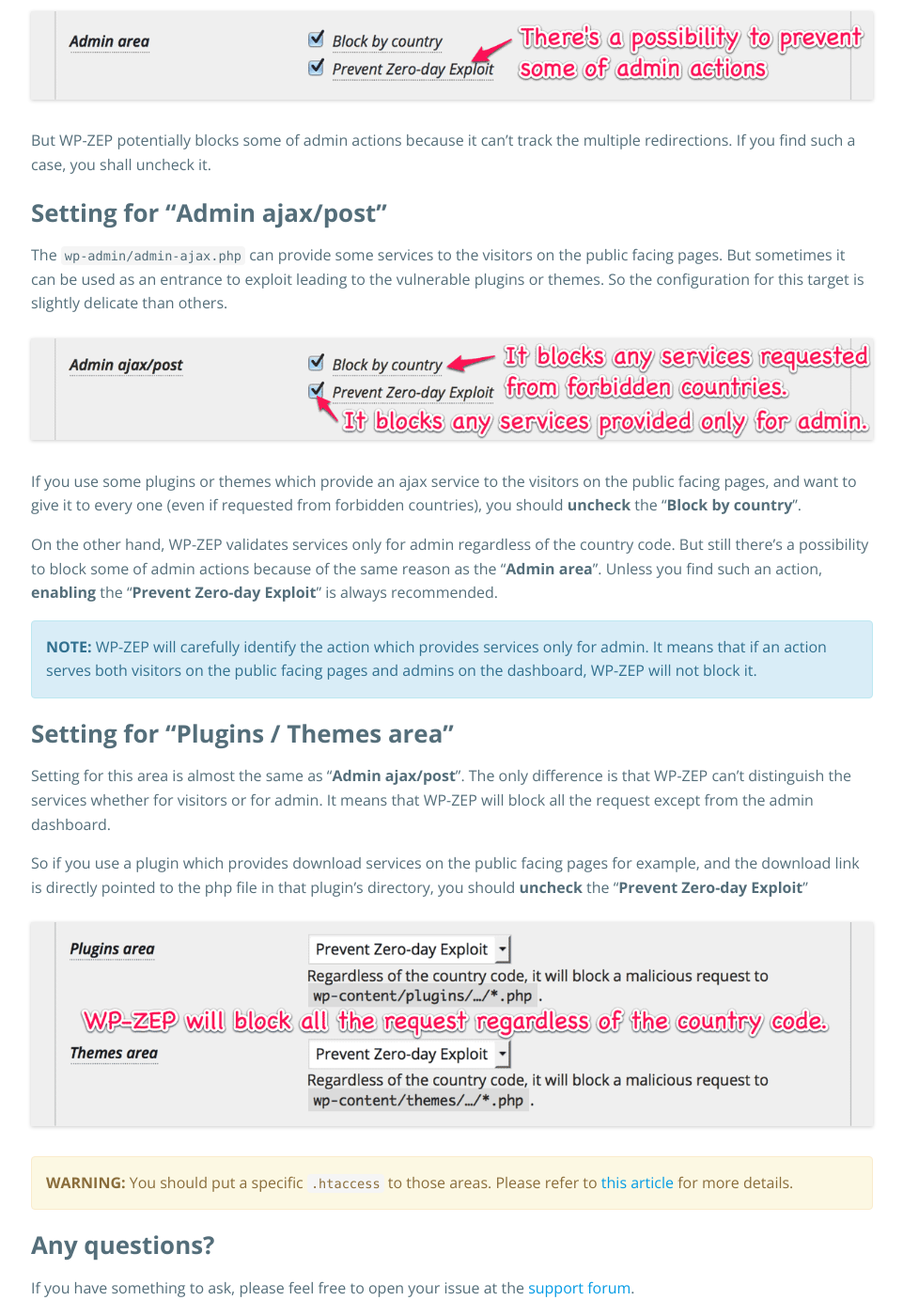
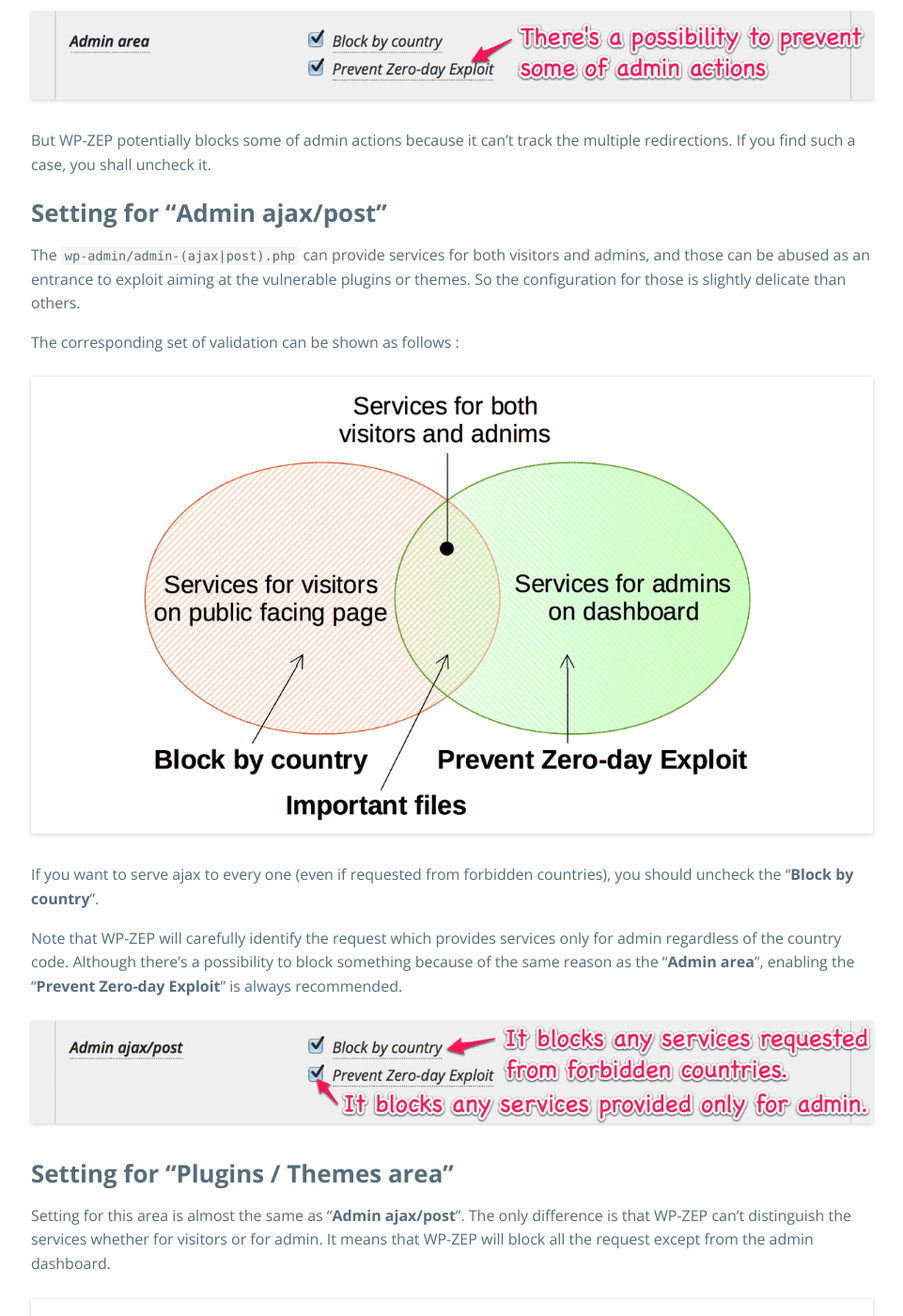
Before and after one commit to tokkonopapa/WordPress-IP-Geo-Block, a Jekyll site: the page built from _codex/03/the-best-practice-of-target-settings.md, in a window 1280 px wide and 1400 px high, scrolled down 2734 px. Shown: the whole window at 94% size, without its empty margins (159-1120 px from the left). Built offline with Jekyll 4.4.1, drawn with Linux system fonts in a browser that asks for light colours; some web fonts are replaced; some of the changed text lies outside the part shown.

Commit message:
Update codex.

```diff
--- a/_codex/03/the-best-practice-of-validation-target-settings.md
+++ b/_codex/03/the-best-practice-of-target-settings.md
@@ -36,7 +36,7 @@
 
 <div class="alert alert-info">
   <strong>NOTE:</strong>
-  If you want to give permission to the specific IP address, put it (with
+  If you want to accept the specific IP addresses, put them (with
   <a href="https://en.wikipedia.org/wiki/Classless_Inter-Domain_Routing" title="Classless Inter-Domain Routing - Wikipedia, the free encyclopedia">CIDR notation</a>
   if you need) into the
   "<strong>White list of extra IP addresses prior to country code</strong>"
@@ -63,7 +63,7 @@
 authentication attempts only by one HTTP request. In this case, this plugin
 can also effectively protect your site against such attacks.
 
-#### Changing the number of login attempts ####
+#### Limit login attempts ####
 
 Unfortunately, this plugin doesn't provide you the UI to change the number of
 possible login attempts which is 5 by default. But if you're familiar with
@@ -90,31 +90,28 @@
 
 ### Setting for "Admin ajax/post" ###
 
-The `wp-admin/admin-ajax.php` can provide some services to the visitors on the
-public facing pages. But sometimes it can be used as an entrance to exploit
-leading to the vulnerable plugins or themes. So the configuration for this
-target is slightly delicate than others.
+The `wp-admin/admin-(ajax|post).php` can provide services for both visitors
+and admins, and those can be abused as an entrance to exploit aiming at the
+vulnerable plugins or themes. So the configuration for those is slightly
+delicate than others.
+
+The corresponding set of validation can be shown as follows :
+
+![Validation set by service]({{ '/img/2016-01/CoveredAdminAjaxPost.png' | prepend: site.baseurl }}
+ "Validation set by service"
+)
+
+If you want to serve ajax to every one (even if requested from forbidden
+countries), you should uncheck the “**Block by country**”.
+
+Note that WP-ZEP will carefully identify the request which provides services
+only for admin regardless of the country code. Although there's a possibility
+to block something because of the same reason as the "**Admin area**",
+enabling the "**Prevent Zero-day Exploit**" is always recommended.
 
 ![Best setting for Admin ajax/post]({{ '/img/2016-01/AdminAjaxPost.png' | prepend: site.baseurl }}
  "Best setting for Admin ajax/post"
 )
-
-If you use some plugins or themes which provide an ajax service to the
-visitors on the public facing pages, and want to give it to every one
-(even if requested from forbidden countries), you should **uncheck** the
-"**Block by country**".
-
-On the other hand, WP-ZEP validates services only for admin regardless of the
-country code. But still there's a possibility to block some of admin actions
-because of the same reason as the "**Admin area**". Unless you find such an
-action, **enabling** the "**Prevent Zero-day Exploit**" is always recommended.
-
-<div class="alert alert-info">
-  <strong>NOTE:</strong>
-  WP-ZEP will carefully identify the action which provides services only for
-  admin. It means that if an action serves both visitors on the public facing
-  pages and admins on the dashboard, WP-ZEP will not block it.
-</div>
 
 ### Setting for "Plugins / Themes area" ###
 
@@ -122,6 +119,10 @@
 difference is that WP-ZEP can't distinguish the services whether for visitors
 or for admin. It means that WP-ZEP will block all the request except from the
 admin dashboard.
+
+![Validation set by request]({{ '/img/2016-01/CoveredPluginsThemes.png' | prepend: site.baseurl }}
+ "Validation set by request"
+)
 
 So if you use a plugin which provides download services on the public facing
 pages for example, and the download link is directly pointed to the php file
--- a/js/script.js
+++ b/js/script.js
@@ -1,6 +1,6 @@
 ---
 ---
 {% include_relative jquery-1.11.3.min.js %};
+{% include_relative polyfill.js %};
 {% include_relative materialize.custom.js %};
-{% include_relative polyfill.js %};
 {% include_relative init.js %};
```
Also changed, not shown: other parts of _codex/03/the-best-practice-of-target-settings.md (+1 -1 lines), img/2016-01/CoveredAdminAjaxPost.png (added), img/2016-01/CoveredPluginsThemes.png (added), js/script.min.js.
